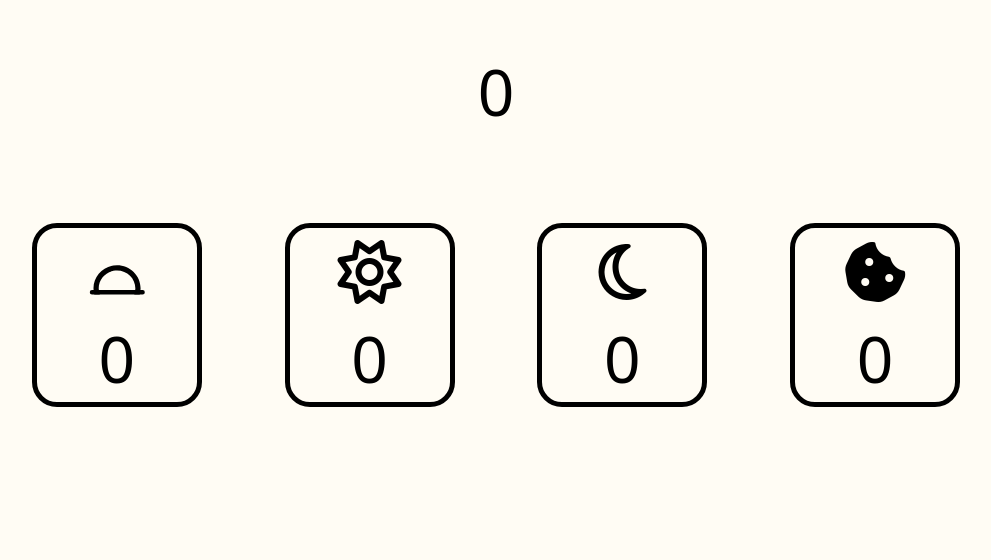
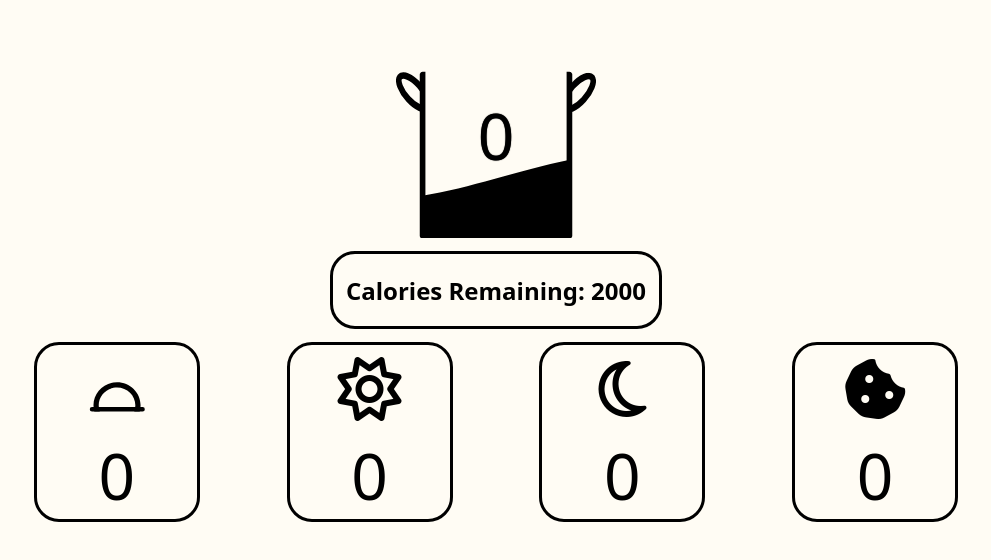
Before and after one commit to LarryL1991/calorie-crew, a Next.js app: page /home in a window 1280 px wide. Shown: the top 560 px of the page, without its empty margins (144-1135 px from the left). Built offline with nearby package versions, Linux system fonts and the light colour scheme; no server answers; the database is empty.

Commit message:
Calories Remaining added, login try/catch to avoid error that was annoying me, meal buttons auto-fill meal type, and minor style edits

```diff
--- a/src/pages/home/index.js
+++ b/src/pages/home/index.js
@@ -1,15 +1,28 @@
 import { Autocomplete, Backdrop, Button, Dialog, DialogActions, DialogContent, DialogContentText, DialogTitle, TextField } from "@mui/material";
 import { useEffect, useState } from "react"
-
 
 
 export default function Home() {
 
 
+  const [data, setData] = useState('');
+
+  async function fetchData() {
+    const response = await fetch("/api/home")
+    setData(await response.json());
+  }
+
+  useEffect(() => {
+    fetchData();
+  }, [])
+
+  console.log(data);
+
+
     const [calorieCounter, setCalorieCounter] = useState(0);
     const [addedCalories, setAddedCalories] = useState(0);
 
-    const [morningCalories, setMorningCalories] = useState(0);
+    const [breakfastCalories, setBreakfastCalories] = useState(0);
     const [lunchCalories, setLunchCalories] = useState(0);
     const [dinnerCalories, setDinnerCalories] = useState(0);
     const [snackCalories, setSnackCalories] = useState(0);
@@ -17,14 +30,16 @@ export default function Home() {
     const [meal, setMeal] = useState('Snack');
 
     const [color, setColor] = useState('black');
+    const [numSize, setNumSize] = useState('64px');
     const [calorieGoal, setCalorieGoal] = useState(2000);
 
     const options = ['Breakfast', 'Lunch', 'Dinner', 'Snack']
 
     useEffect(() => {
-        setCalorieCounter(morningCalories + lunchCalories + dinnerCalories + snackCalories)
+        setCalorieCounter(breakfastCalories + lunchCalories + dinnerCalories + snackCalories)
         changeColor();
-    }, [morningCalories, lunchCalories, dinnerCalories, snackCalories])
+        changeNumSize();
+    }, [breakfastCalories, lunchCalories, dinnerCalories, snackCalories, calorieCounter])
 
     function changeColor() {
       if (calorieCounter > 0 && calorieCounter <= calorieGoal / 3){
@@ -36,16 +51,23 @@ export default function Home() {
       else if (calorieCounter >= calorieGoal){
           setColor("red");
       }
+    }
 
+    function changeNumSize() {
+      if(calorieCounter >= 10000){
+        setNumSize('53px');
+      }
     }
 
     const [open, setOpen] = useState(false);
 
     const handleClose = () => {
         console.log(addedCalories);
+        handleCalorieInput;
         setOpen(false);
       };
       const handleOpen = () => {
+        setAddedCalories(0);
         setOpen(true);
       };
 
@@ -54,15 +76,30 @@ export default function Home() {
         console.log(value);
       }
 
-      function handleCalorieAdd(event, value) {
-        setAddedCalories(event.target.value);
+      function handleCalorieInput(event, value) {
+        setAddedCalories(Number(event.target.value));
         console.log(event.target.value);
       }
 
+      function addCalories () {
+        if (meal === "Breakfast"){
+          setBreakfastCalories(breakfastCalories + addedCalories);
+        }
+        else if (meal === "Lunch"){
+          setLunchCalories(lunchCalories + addedCalories);
+        }
+        else if (meal === "Dinner"){
+          setDinnerCalories(dinnerCalories + addedCalories);
+        }
+        else {
+          setSnackCalories(snackCalories + addedCalories);
+        }
+      }
 
     return (
     <>
         <div>
+          <form>
           <Dialog open={open} onClose={handleClose}>
             <DialogTitle>Add Calories</DialogTitle>
             <DialogContent>
@@ -72,6 +109,7 @@ export default function Home() {
               <Autocomplete
                 id="combo-box-demo"
                 options={options}
+                value={meal}
                 onChange={(handleMealChange)}
                 renderInput={(params) => <TextField {...params} label="Meal" />}
                 onKeyDown={(e) => {e.preventDefault();}}
@@ -85,45 +123,58 @@ export default function Home() {
                 fullWidth
                 variant="standard"
                 autoComplete="off"
-            onInput={handleCalorieAdd}
+                onKeyDown={(evt) => ["e", "E", "+", "-"].includes(evt.key) && evt.preventDefault()}
+                onInput={handleCalorieInput}
               />
             </DialogContent>
             <DialogActions>
               <Button onClick={handleClose}>Cancel</Button>
-          <Button onClick={handleClose}>Add Calories</Button>
+              <Button type="submit" onClick={addCalories}>Add Calories</Button>
             </DialogActions>
           </Dialog>
+          </form>
         </div>
 
-        <div className="calorie-counter" style={{color: color}} onClick={handleOpen}>
+        <div className="pot"  onClick={handleOpen}>
+        <img src="/icons/pot.svg"/>
+          <div className="liquid">
+            <div className="calorie-counter" style={{color: color, fontSize: numSize}}>
             {calorieCounter}
             </div>
+          </div>
+        </div>
+
+        <div className="calories-remaining">
+          <h2>Calories Remaining: {calorieGoal - calorieCounter}</h2>
+        </div>
+
         <div className="meal-row">
-            <div className="meal-icon" onClick={(e) => setMorningCalories(morningCalories + 100) }>
+            <div className="meal-icon" onClick={(e) => {handleOpen(); setMeal("Breakfast")}}>
                 <div className="prevent-click">
                     <i className="sunrise" ></i>
-                    <div className="daily-calories">{morningCalories}</div>
+                    <div className="daily-calories">{breakfastCalories}</div>
                 </div>
             </div>
-            <div className="meal-icon" onClick={() => setLunchCalories(lunchCalories + 100)}>
+            <div className="meal-icon" onClick={(e) => {handleOpen(); setMeal("Lunch")}}>
                 <div className="prevent-click">
                     <i className="fa-regular fa-sun" ></i>
                     <div className="daily-calories">{lunchCalories}</div>
                 </div>
             </div>
-            <div className="meal-icon" onClick={() => setDinnerCalories(dinnerCalories + 100)}>
+            <div className="meal-icon" onClick={(e) => {handleOpen(); setMeal("Dinner")}}>
                 <div className="prevent-click">
                     <i className="fa-regular fa-moon" ></i>
                     <div className="daily-calories">{dinnerCalories}</div>
                 </div>
             </div>
-            <div className="meal-icon" onClick={() => setSnackCalories(snackCalories + 100)}>
+            <div className="meal-icon" onClick={(e) => {handleOpen(); setMeal("Snack")}}>
                 <div className="prevent-click">
                     <i className="fa-solid fa-cookie-bite" ></i>
                     <div className="daily-calories">{snackCalories}</div>
                 </div>
             </div>
         </div>
+
     </>
     )
 }
--- a/src/pages/index.js
+++ b/src/pages/index.js
@@ -1,10 +1,5 @@
-import Head from "next/head";
-import Image from "next/image";
-import { Inter } from "next/font/google";
 import { useRouter } from "next/router"
 import { useEffect } from "react"
-
-const inter = Inter({ subsets: ["latin"] });
 
 
 export default function Home() {
@@ -21,3 +16,4 @@ export default function Home() {
     </>
   );
 }
+w
--- a/src/styles/globals.css
+++ b/src/styles/globals.css
@@ -24,6 +24,7 @@ html {
   display: flex;
   justify-content: center;
   padding-top: 30px;
+  margin-bottom: 1%;
 }
 
 .calorie-counter {
@@ -31,7 +32,8 @@ html {
   width:100%;
   text-align: center;
   font-size: 64px;
-  padding-top: 5vh;
+  padding-top: 2vh;
+  text-shadow: 0px 0px 1px black;
 }
 
 .liquid {
@@ -39,7 +41,7 @@ html {
   width: 150px;
   height: 162px;
   padding-top: 38px;
-
+  color: red;
   background-image: url("../../public/icons/coffee.svg");
   background-position: 0% 100%;
   background-size: 500%;
@@ -81,7 +83,7 @@ html {
   display: flex;
   flex-wrap: wrap;
   justify-content: space-around;
-  margin: 7% 10%;
+  margin: 1% 10%;
   font-size: 64px;
 }
 
@@ -91,7 +93,7 @@ html {
   margin-bottom: 1%;
   border: solid;
   border-style:solid;
-  border-width: 5px;
+  border-width: 3px;
   border-radius: 25px;
 }
 
@@ -114,3 +116,14 @@ html {
   left:0%;
   right:0%;
 }
+
+.calories-remaining {
+  display: flex;
+  justify-content: center;
+  width: fit-content;
+  padding: 0 1%;
+  margin: auto;
+  border: solid;
+  border-width: 3px;
+  border-radius: 25px;
+}
```
Also changed, not shown: src/pages/home/[id].js (+13 -4 lines), src/pages/login/index.js (+9 -2 lines), public/icons/coffee.svg. Lines whose indentation alone changed are shown as unchanged.
